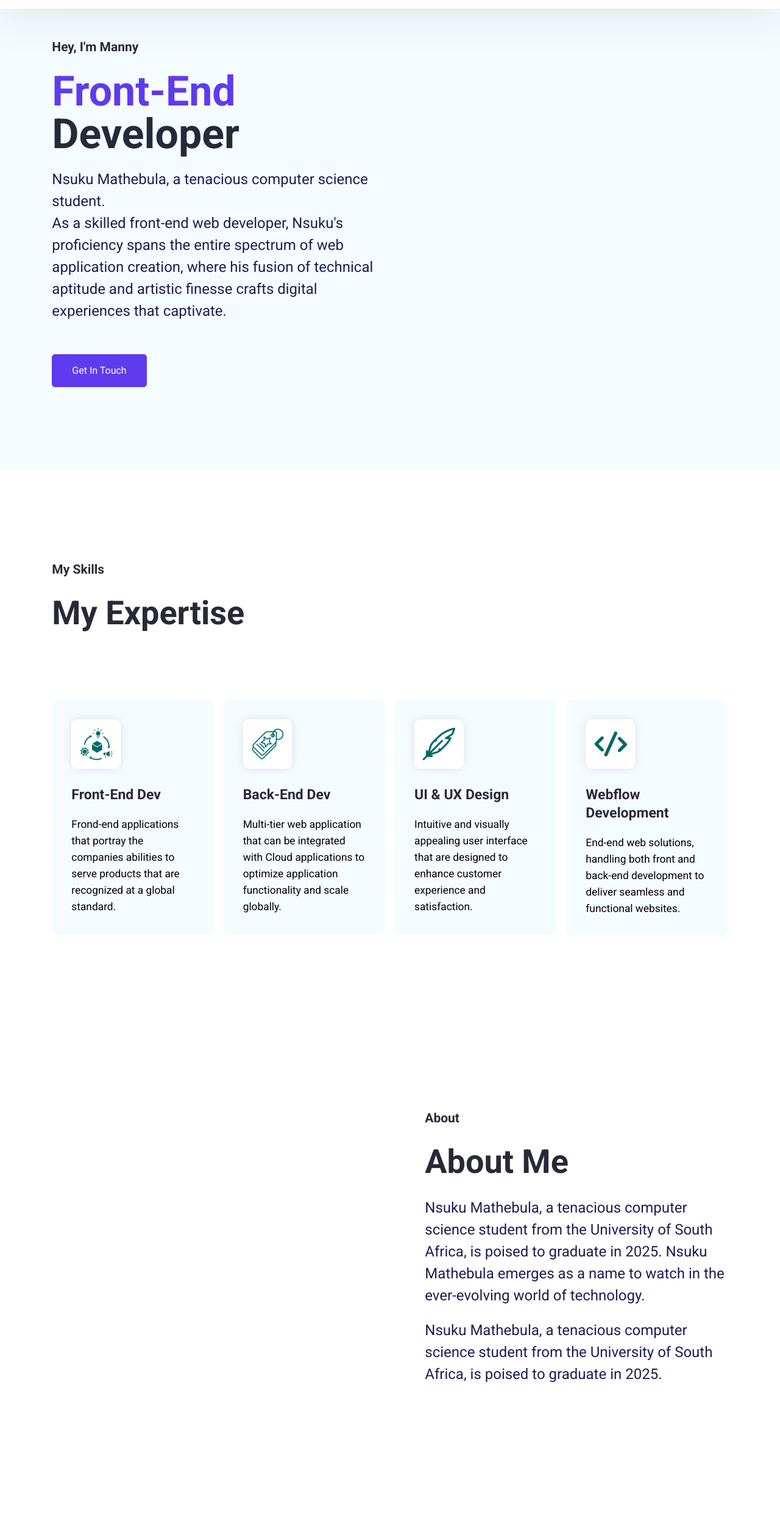
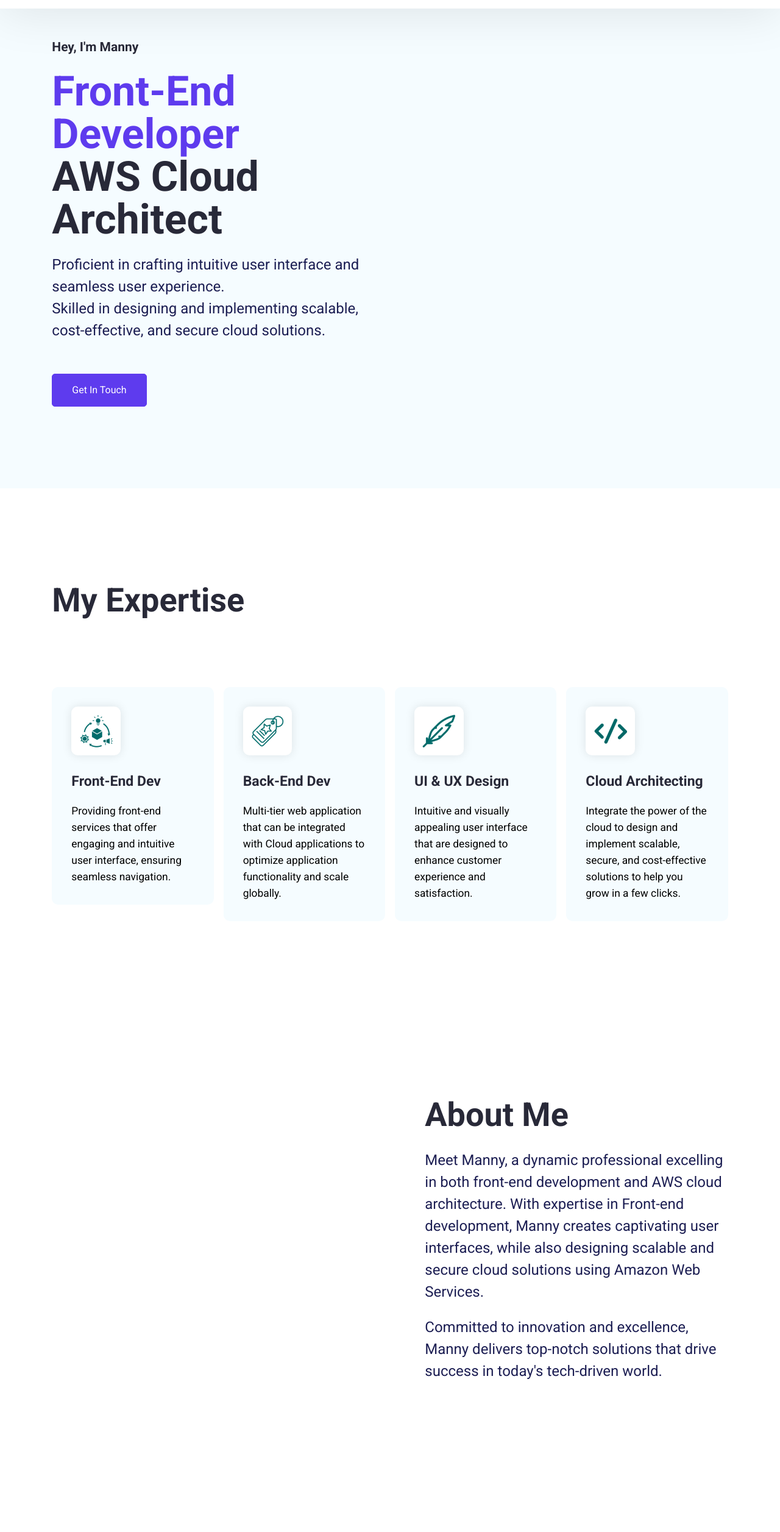
Before and after one commit to mathebulansuku/react-js-personal-portfolio, a React (Create React App) app: page / in a window 1280 px wide. Shown: the part 72-2585 px from the top of the page at 61% size. Built offline with nearby package versions, Linux system fonts and the light colour scheme.

Commit message:
Hero and Skill text fixed

```diff
--- a/public/index.html
+++ b/public/index.html
@@ -4,21 +4,21 @@
     <meta charset="utf-8" />
     <link rel="icon" href="%PUBLIC_URL%/logo.png" />
     <meta name="viewport" content="width=device-width, initial-scale=1" />
-    <meta
-      name="description"
-      content=""
-    />
+    <meta name="description" content="" />
     <link rel="apple-touch-icon" href="%PUBLIC_URL%/logo.png" />
     <!--
       manifest.json provides metadata used when your web app is installed on a
       user's mobile device or desktop.
     -->
     <!-- Font Family Link-->
-    <link rel="preconnect" href="https://fonts.googleapis.com">
-    <link rel="preconnect" href="https://fonts.gstatic.com" crossorigin>
-    <link href="https://fonts.googleapis.com/css2?family=Comfortaa:wght@300;400;600;700&family=Roboto:wght@400;500;700&display=swap" rel="stylesheet">
+    <link rel="preconnect" href="https://fonts.googleapis.com" />
+    <link rel="preconnect" href="https://fonts.gstatic.com" crossorigin />
+    <link
+      href="https://fonts.googleapis.com/css2?family=Comfortaa:wght@300;400;600;700&family=Roboto:wght@400;500;700&display=swap"
+      rel="stylesheet"
+    />
     <!-- Font Family Link End -->
-    <title> logoipsum'</title>
+    <title>Tech With Manny</title>
   </head>
   <body>
     <!-- <noscript>You need to enable JavaScript to run this app.</noscript> -->
--- a/src/Pages/Home/AboutMe.jsx
+++ b/src/Pages/Home/AboutMe.jsx
@@ -6,17 +6,18 @@ export default function AboutMe() {
       </div>
       <div className="hero-section-content-box-about-section-box">
         <div className="hero-section-content">
-          <p className="section-title">About</p>
+          {/* <p className="section-title">About</p> */}
           <h1 className="skills-section-heading">About Me</h1>
           <p className="hero-section-description">
-            Nsuku Mathebula, a tenacious computer science student from the
-            University of South Africa, is poised to graduate in 2025. Nsuku
-            Mathebula emerges as a name to watch in the ever-evolving world of
-            technology.
+            Meet Manny, a dynamic professional excelling in both front-end
+            development and AWS cloud architecture. With expertise in Front-end
+            development, Manny creates captivating user interfaces, while also
+            designing scalable and secure cloud solutions using Amazon Web
+            Services.
           </p>
           <p className="hero-section-description">
-            Nsuku Mathebula, a tenacious computer science student from the
-            University of South Africa, is poised to graduate in 2025.
+            Committed to innovation and excellence, Manny delivers top-notch
+            solutions that drive success in today's tech-driven world.
           </p>
         </div>
       </div>
--- a/src/Pages/Home/Footer.jsx
+++ b/src/Pages/Home/Footer.jsx
@@ -172,7 +172,7 @@ function Footer() {
       </div>
       <hr className="divider" />
       <div className="footer-content-container">
-        <p className="footer-content">Made with 💖 by Manny</p>
+        <p className="footer-content">© 2024 Tech With Manny</p>
         <div className="footer-social-icon">
           <ul>
             <li>
--- a/src/Pages/Home/HeroSection.jsx
+++ b/src/Pages/Home/HeroSection.jsx
@@ -5,18 +5,19 @@ export default function HeroSection() {
         <div className="hero-section-content">
           <p className="section-title">Hey, I'm Manny </p>
           <h1 className="hero-section-title">
-            <span className="hero-section-title-color">Front-End</span>
+            <span className="hero-section-title-color">
+              Front-End Developer
+            </span>
             {""}
             <br />
-            Developer
+            AWS Cloud Architect
           </h1>
           <p className="hero-section-description">
-            Nsuku Mathebula, a tenacious computer science student.
+            Proficient in crafting intuitive user interface and seamless user
+            experience.
             <br />
-            As a skilled front-end web developer, Nsuku's proficiency spans the
-            entire spectrum of web application creation, where his fusion of
-            technical aptitude and artistic finesse crafts digital experiences
-            that captivate.
+            Skilled in designing and implementing scalable, cost-effective, and
+            secure cloud solutions.
           </p>
         </div>
         <button className="btn btn-primary">Get In Touch</button>
--- a/src/Pages/Home/MyPortfolio.jsx
+++ b/src/Pages/Home/MyPortfolio.jsx
@@ -5,8 +5,8 @@ export default function MyPortfolio() {
     <section className="portfolio-section" id="MyPortfolio">
       <div className="portfolio-container-box">
         <div className="portfolio-container">
-          <p className="sub-title">Recent Projects</p>
-          <h2 className="section-heading"> My Portfolio</h2>
+          {/* <p className="sub-title">Recent Projects</p> */}
+          <h1 className="section-heading"> My Portfolio</h1>
         </div>
         <div>
           <button className="btn btn-github">
--- a/src/Pages/Home/MySkills.jsx
+++ b/src/Pages/Home/MySkills.jsx
@@ -4,7 +4,7 @@ export default function MySkills() {
   return (
     <section className="skills-section" id="mySkills">
       <div className="portfolio-container">
-        <p className="section-title">My Skills</p>
+        {/* <p className="section-title">My Skills</p> */}
         <h2 className="skills-section-heading">My Expertise</h2>
       </div>
       <div className="skills-section-container">
--- a/src/data/index.json
+++ b/src/data/index.json
@@ -4,7 +4,7 @@
       "id": "1",
       "src": "./img/product-chain-1.png",
       "title": "Front-End Dev",
-      "description": "Frond-end applications that portray the companies abilities to serve products that are recognized at a global standard."
+      "description": "Providing front-end services that offer engaging and intuitive user interface, ensuring seamless navigation."
     },
     {
       "id": "2",
@@ -21,8 +21,8 @@
     {
       "id": "4",
       "src": "./img/feather-pen-1.png",
-      "title": "Webflow Development",
-      "description": "End-end web solutions, handling both front and back-end development to deliver seamless and functional websites."
+      "title": "Cloud Architecting",
+      "description": "Integrate the power of the cloud to design and implement scalable, secure, and cost-effective solutions to help you grow in a few clicks."
     }
   ],
 
```
